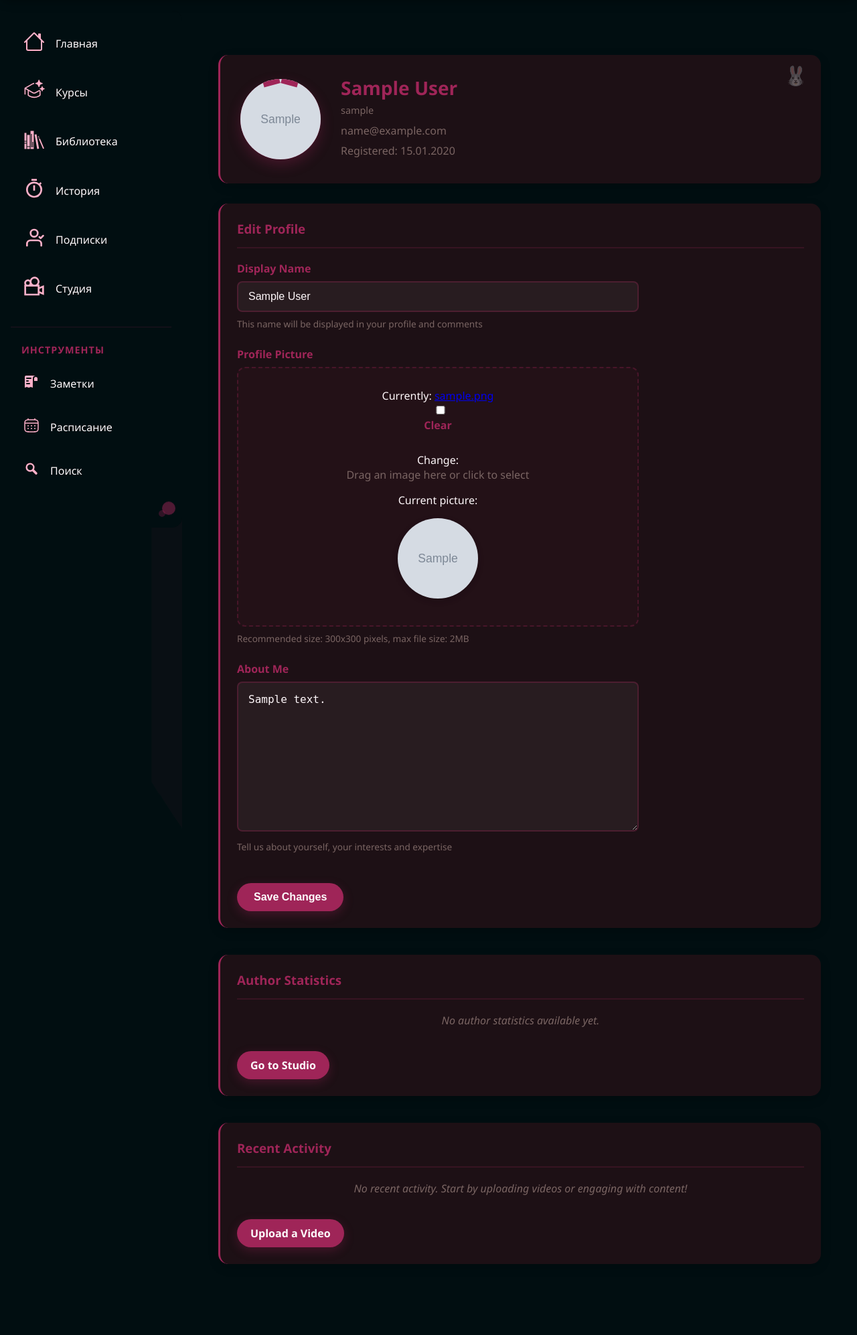
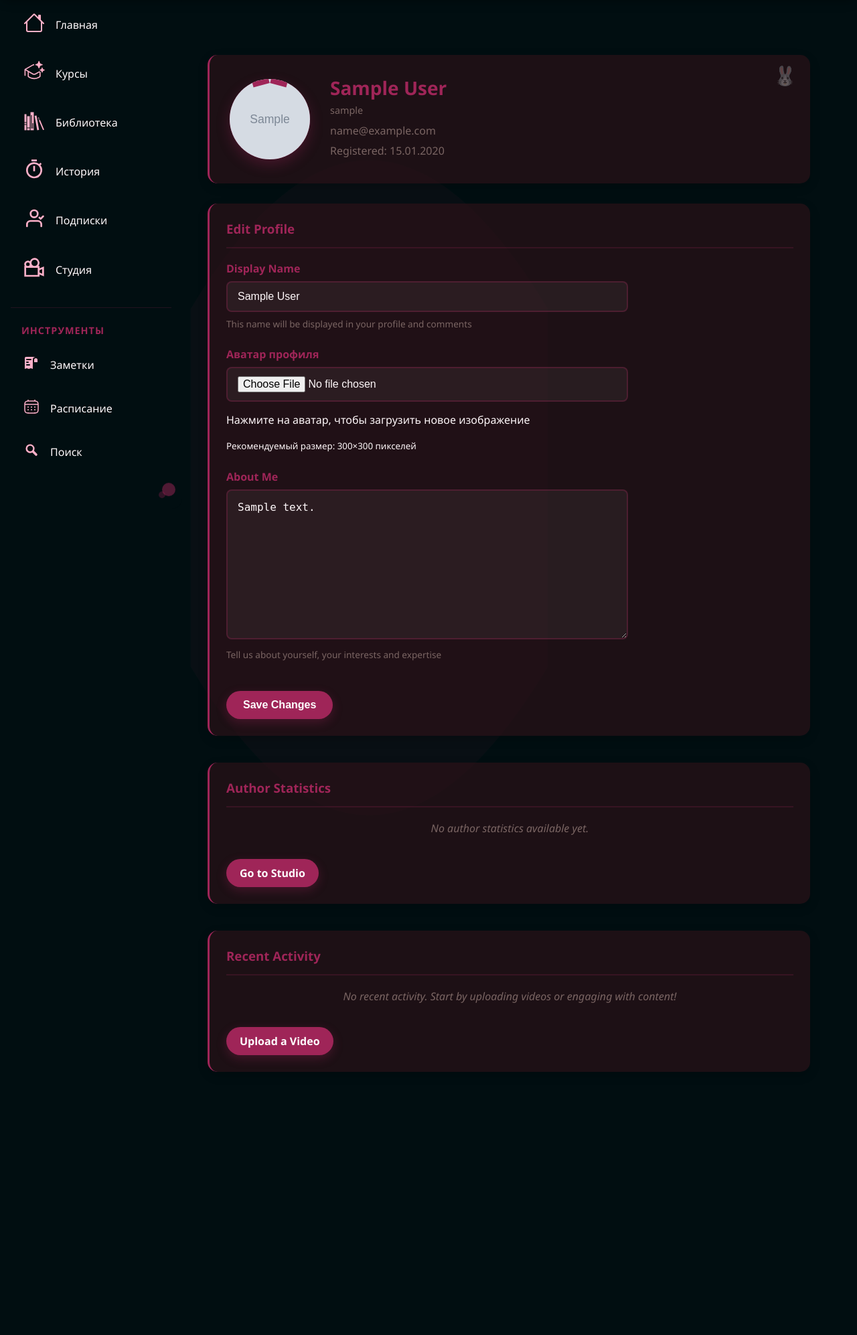
Before and after one commit to TheRizaev/kronik, a Django app: page /profile/ in a window 1280 px wide. Shown: the part 72-2066 px from the top of the page at 67% size. After the commit the page ends 1673 px from the top, so only its background shows below. Run offline with Django 5.2, Linux system fonts and the light colour scheme; a user stored in the database is signed in; tables that the repository leaves empty hold one stand-in row (values such as "Sample post"); grey boxes marked "Sample" are stand-in pictures; parts of the project's set-up code (start-up, migrations or seed data) failed here and were passed over.

Commit message:
Add files via upload

```diff
--- a/main/views.py
+++ b/main/views.py
@@ -375,14 +375,22 @@ def send_verification_code(request, email):
     return verification_code
 
 def register_view(request):
+    """
+    Handle user registration process with email verification and default avatar.
+
+    :param request: Django request object
+    :return: Rendered registration or verification page
+    """
+    # Redirect authenticated users
     if request.user.is_authenticated:
         # Check if email is verified
         if not request.user.profile.email_verified:
-            # If not verified, redirect to verification page
             return redirect('verify_email')
+
         # Check if user details are completed
         if not request.user.profile.display_name:
             return redirect('user_details')
+
         return redirect('index')
 
     # Check if we're in email verification phase
--- a/static/css/fixes.css
+++ b/static/css/fixes.css
@@ -2,8 +2,10 @@
 
 /* Убедимся, что основной контейнер страницы видео использует правильные цвета */
 .content {
-    background-color: var(--dark-bg);
-    color: var(--text-light);
+    margin-left: 240px; /* Ширина сайдбара */
+    padding: 1rem 2rem;
+    transition: margin-left 0.3s ease;
+    width: calc(100% - 240px);
 }
 
 /* Исправление для видимости блоков на странице видео */
@@ -165,3 +167,18 @@
 .light-theme .video-js {
     color: #000;
 }
+
+@media (max-width: 768px) {
+    .content {
+        margin-left: 0;
+        width: 100%;
+    }
+
+    .sidebar {
+        left: -250px; /* Скрываем сайдбар за пределы экрана */
+    }
+
+    .sidebar.show {
+        left: 0;
+    }
+}
--- a/static/css/sidebar.css
+++ b/static/css/sidebar.css
@@ -5,16 +5,18 @@
 }
 
 .sidebar {
+    position: fixed;
+    top: 60px; /* Высота хедера */
+    left: 0;
     width: 240px;
     height: calc(100vh - 60px);
     overflow-y: auto;
     padding: 1rem;
-    position: sticky;
-    top: 60px;
     transition: width 0.3s ease, transform 0.3s ease;
     border-radius: 0 15px 15px 0;
     background-color: rgba(255, 248, 250, 0.7);
     backdrop-filter: blur(10px);
+    z-index: 90; /* Чтобы сайдбар был над основным контентом */
 }
 
 .dark-theme .sidebar {
@@ -42,6 +44,7 @@
 
 .main-container.expanded .content {
     margin-left: 60px;
+    width: calc(100% - 60px);
 }
 
 .sidebar-section {
--- a/templates/accounts/profile.html
+++ b/templates/accounts/profile.html
@@ -61,27 +61,33 @@
                 </div>
 
                 <div class="form-group">
-                    <label for="id_profile_picture">Profile Picture</label>
-                    <div class="file-input-container">
-                        {{ form.profile_picture }}
-                        <div class="file-input-text">Drag an image here or click to select</div>
-                        {% if gcs_profile.avatar_url or user.profile.profile_picture %}
-                            <div class="current-picture">
-                                <p>Current picture:</p>
-                                <div class="picture-preview">
-                                    {% if gcs_profile.avatar_url %}
-                                        <img src="{{ gcs_profile.avatar_url }}" alt="Current profile picture">
-                                    {% elif user.profile.profile_picture %}
-                                        <img src="{{ user.profile.profile_picture.url }}" alt="Current profile picture">
-                                    {% endif %}
-                                </div>
+                    <label for="id_profile_picture">Аватар профиля</label>
+
+                    <!-- Контейнер аватара: скрытый инпут и интерфейс управления -->
+                    <div class="avatar-upload-container">
+                        <!-- Скрытый инпут для загрузки файла -->
+                        <input type="file" id="id_profile_picture" name="profile_picture" accept="image/*" class="hidden-file-input">
+
+                        <!-- Панель управления аватаром (скрыта по умолчанию, показывается после выбора файла) -->
+                        <div class="avatar-controls" style="display: none;">
+                            <div class="avatar-new-preview">
+                                <!-- Здесь будет превью нового аватара (добавляется через JS) -->
                             </div>
-                        {% endif %}
+                            <div class="avatar-actions">
+                                <button type="button" class="avatar-btn avatar-change">Изменить</button>
+                                <button type="button" class="avatar-btn avatar-cancel">Удалить</button>
+                            </div>
+                        </div>
+
+                        <div class="avatar-instructions">
+                            <p>Нажмите на аватар, чтобы загрузить новое изображение</p>
+                            <small>Рекомендуемый размер: 300×300 пикселей</small>
+                        </div>
                     </div>
+
                     {% if form.profile_picture.errors %}
                         <div class="form-error">{{ form.profile_picture.errors }}</div>
                     {% endif %}
-                    <small class="form-help">Recommended size: 300x300 pixels, max file size: 2MB</small>
                 </div>
 
                 <div class="form-group">
```
Also changed, not shown: static/avatar.png (added).
